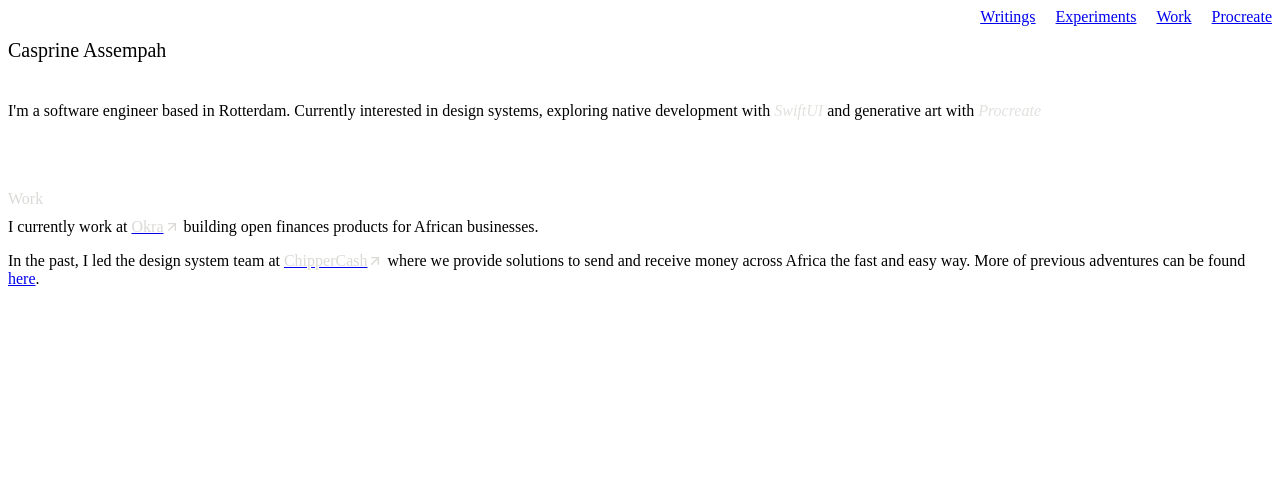
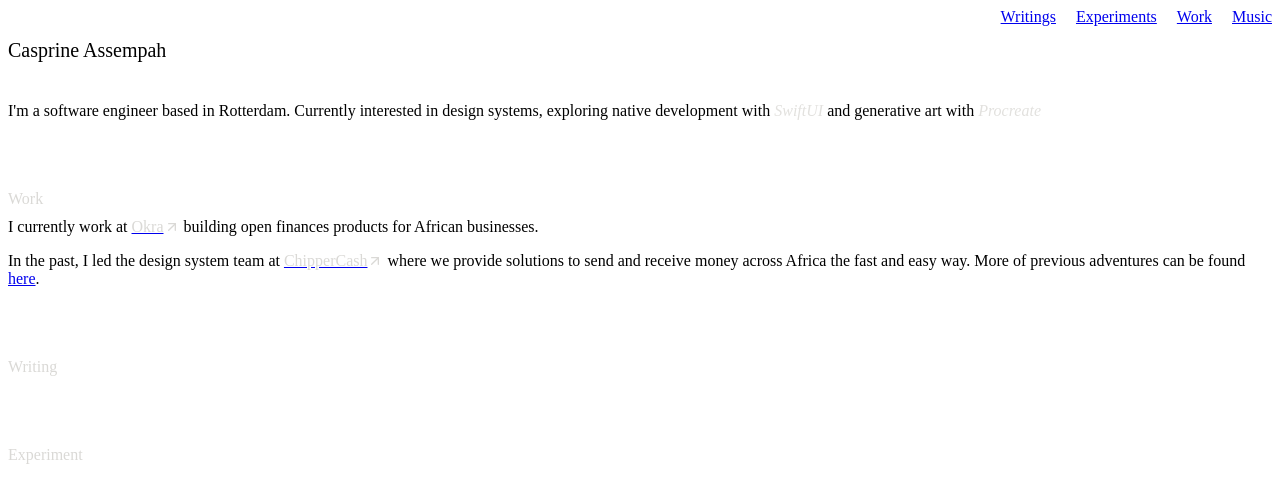
Before and after one commit to cr34t1ve/yggdrasil, a Next.js app: page / in a window 1280 px wide. Shown: the top 502 px of the page. Built offline with nearby package versions, Linux system fonts and the light colour scheme; no server answers.

Commit message:
update spotify implementation

```diff
--- a/components/shared/Navbar.tsx
+++ b/components/shared/Navbar.tsx
@@ -25,12 +25,12 @@ export const Navbar = () => {
           <a className={`nav-link ${isActiveLink('experiment')}`}>Experiments</a>
         </Link>
 
-        <Link href="/resume" passHref>
-          <a className={`nav-link ${isActiveLink('writing')}`}>Work</a>
+        <Link href="/work" passHref>
+          <a className={`nav-link ${isActiveLink('work')}`}>Work</a>
         </Link>
 
-        <Link href="/procreate" passHref>
-          <a className={`nav-link ${isActiveLink('work')}`}>Procreate</a>
+        <Link href="/music" passHref>
+          <a className={`nav-link ${isActiveLink('music')}`}>Music</a>
         </Link>
       </div>
     </StyledHeader>
--- a/lib/spotify.ts
+++ b/lib/spotify.ts
@@ -2,7 +2,7 @@ const client_id = process.env.SPOTIFY_CLIENT_ID;
 const client_secret = process.env.SPOTIFY_CLIENT_SECRET;
 const refresh_token = process.env.SPOTIFY_REFRESH_TOKEN;
 
-const basic = Buffer.from(`${client_id}:${client_secret}`).toString('base64');
+const basic = btoa(`${client_id}:${client_secret}`);
 const NOW_PLAYING_ENDPOINT = `https://api.spotify.com/v1/me/player/currently-playing`;
 const TOP_TRACKS_ENDPOINT = `https://api.spotify.com/v1/me/top/tracks`;
 const TOKEN_ENDPOINT = `https://accounts.spotify.com/api/token`;
@@ -38,6 +38,8 @@ export async function getNowPlaying() {
 export const getTopTracks = async () => {
   const { access_token } = await getAccessToken();
 
+  // console.log('getTopTracks', { access_token });
+
   return fetch(TOP_TRACKS_ENDPOINT, {
     headers: {
       Authorization: `Bearer ${access_token}`,
--- a/pages/index.tsx
+++ b/pages/index.tsx
@@ -46,16 +46,16 @@ const Home: NextPage<HomeProps> = ({ posts }) => {
             </p>
           </section>
 
-          {/* <section className="writings">
+          <section className="writings">
             <h4 className="section-header">Writing</h4>
-          </section> */}
+          </section>
 
-          {/* <section className="experiments">
+          <section className="experiments">
             <h4 className="section-header">Experiment</h4>
-          </section> */}
+          </section>
         </Wrapper>
 
-        {/* <NowPlaying /> */}
+        <NowPlaying />
       </PageLayout>
     </>
   );
--- a/pages/writings/2021-in-retrospect.mdx
+++ b/pages/writings/2021-in-retrospect.mdx
@@ -12,7 +12,9 @@ a proof of concept infrastructure for accessing financial data. Think Plaid for
 
 Moved out of my apartment to the middle of nowhere, switched job multiple times and finally started learning SwiftUI.
 Yes SwiftUI, the shiny new declarative way to build iOS. Coming from React, it's a really nice way to get into native iOS development.
-Built a <MagicLink invertColor text="CashApp clone" url="https://github.com/casprine/cashapp"/> and a <MagicLink invertColor text="Clubhouse UI clone" url="https://github.com/casprine/clubhouse-clone" /> with it.
+Built a <MagicLink invertColor text="CashApp clone" url="https://github.com/casprine/cashapp"/>
+
+and a <MagicLink invertColor text="Clubhouse UI clone" url="https://github.com/casprine/clubhouse-clone" /> with it.
 
 Joined the native team at <MagicLink invertColor text="ChipperCash" url="https://chippercash.com/" />,
 currently building a React Native component library that powers our mobile application.
```
Also changed, not shown: pages/music.tsx (+5 -3 lines), pages/work.tsx (renamed from pages/resume.tsx).
